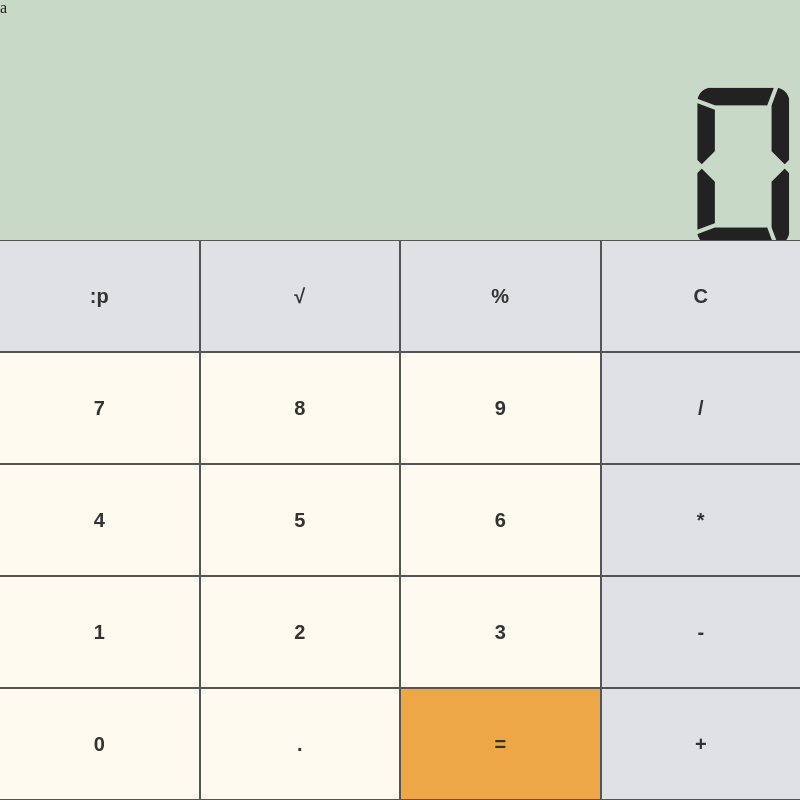
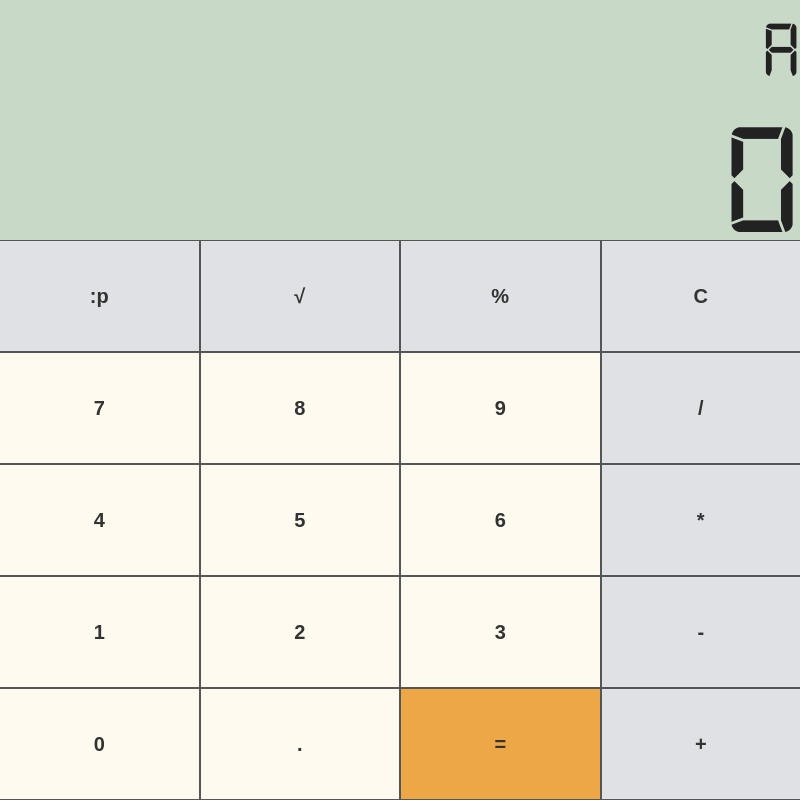
Before and after one commit to simk395/calc-electron, an Electron app: page public/index.html in a window 800 px wide. Drawn offline with Linux system fonts and the light colour scheme.

Commit message:
updated new edge cases

```diff
--- a/public/css/style.css
+++ b/public/css/style.css
@@ -22,13 +22,20 @@ body{
     overflow: auto;
     height: 30vh;
     background: #C9D9C8;
+    display:flex;
+    flex-direction: column;
+    align-items: flex-end;
+    justify-content: space-between;
+}
+
+.expression{
+    font-family: "Digital-7";
+    font-size: 10vh;
 }
 
 .display{
     font-family: "Digital-7";
-    float: right;
-    font-size: 30vh;
-
+    font-size: 20vh;
 }
 
 /* Buttons Container */
--- a/src/index.js
+++ b/src/index.js
@@ -101,3 +101,6 @@ let helperButton = (operator) => {
 }
 
 buttons.addEventListener("click", buttonHandler);
+
+//case 1: adding value of a sqrt
+//case 2: adding value after sqrt ex. 15 + sqrt(4) then hit add will get 15++
```
